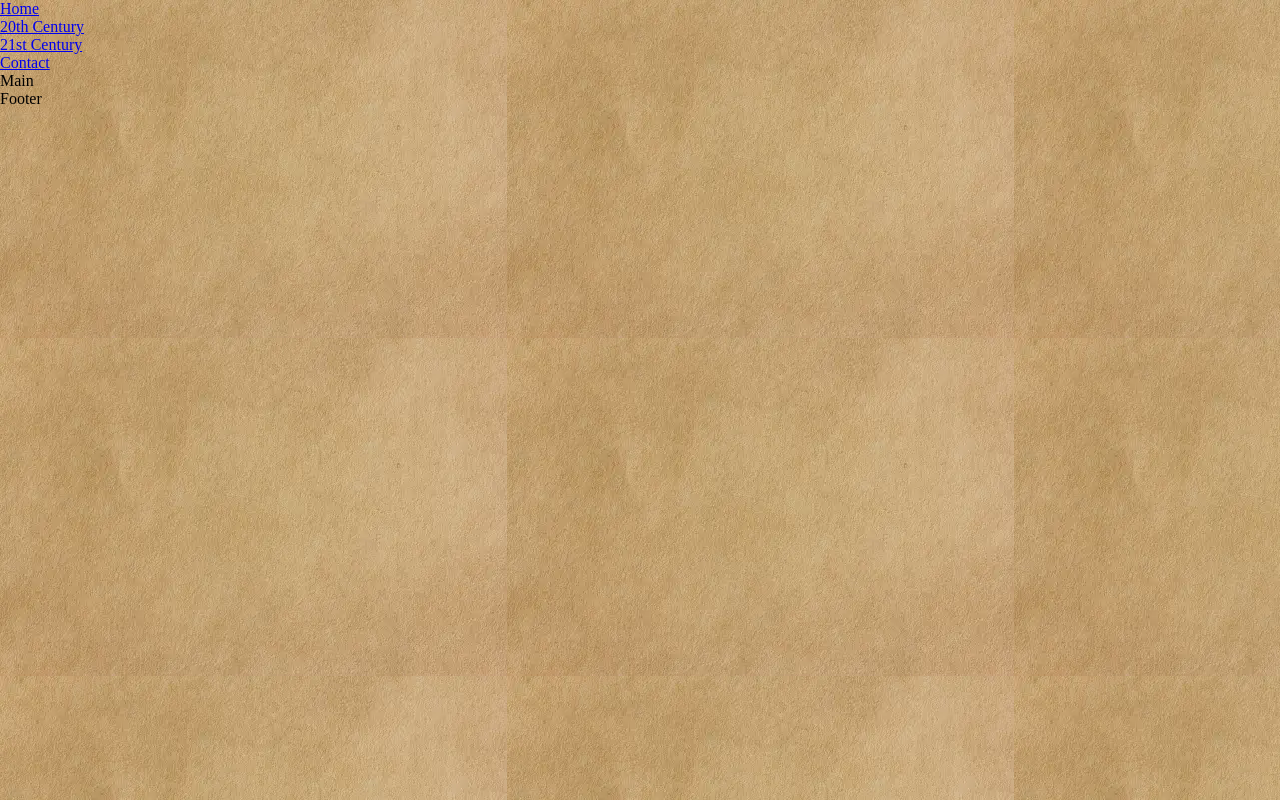
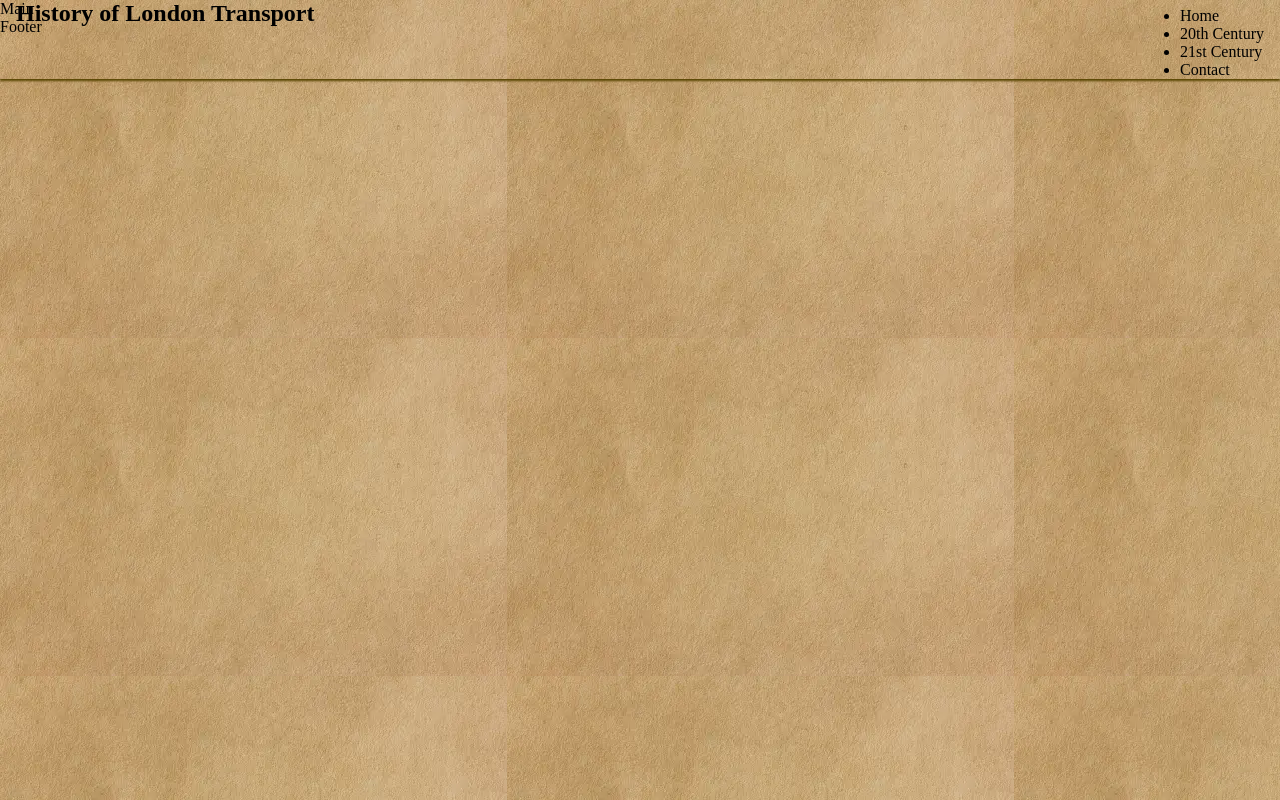
Before and after one commit to douglas86/history-of-london-v2, a plain HTML site: page index.html in a window 1280 px wide. Drawn offline with Linux system fonts and the light colour scheme; a web font is replaced by a local one.

Commit message:
Added header styling

```diff
--- a/assets/css/styles.css
+++ b/assets/css/styles.css
@@ -18,6 +18,21 @@ body {
 }
 
 /*Header*/
+header {
+  display: flex;
+  padding: 0 1rem;
+  position: fixed;
+  z-index: 99;
+  width: 100%;
+  box-shadow: 0 2px 2px #584500;
+  justify-content: space-between;
+  align-items: baseline;
+}
+
+header a {
+  text-decoration: none;
+  color: inherit;
+}
 
 /*Main*/
 
--- a/index.html
+++ b/index.html
@@ -31,7 +31,9 @@
   <body>
     <!--Header-->
     <header>
-      <ul>
+      <h2>History of London Transport</h2>
+
+      <ul id="menu">
         <li><a href="index.html">Home</a></li>
         <li><a href="1900s.html">20th Century</a></li>
         <li><a href="2000s.html">21st Century</a></li>
```
